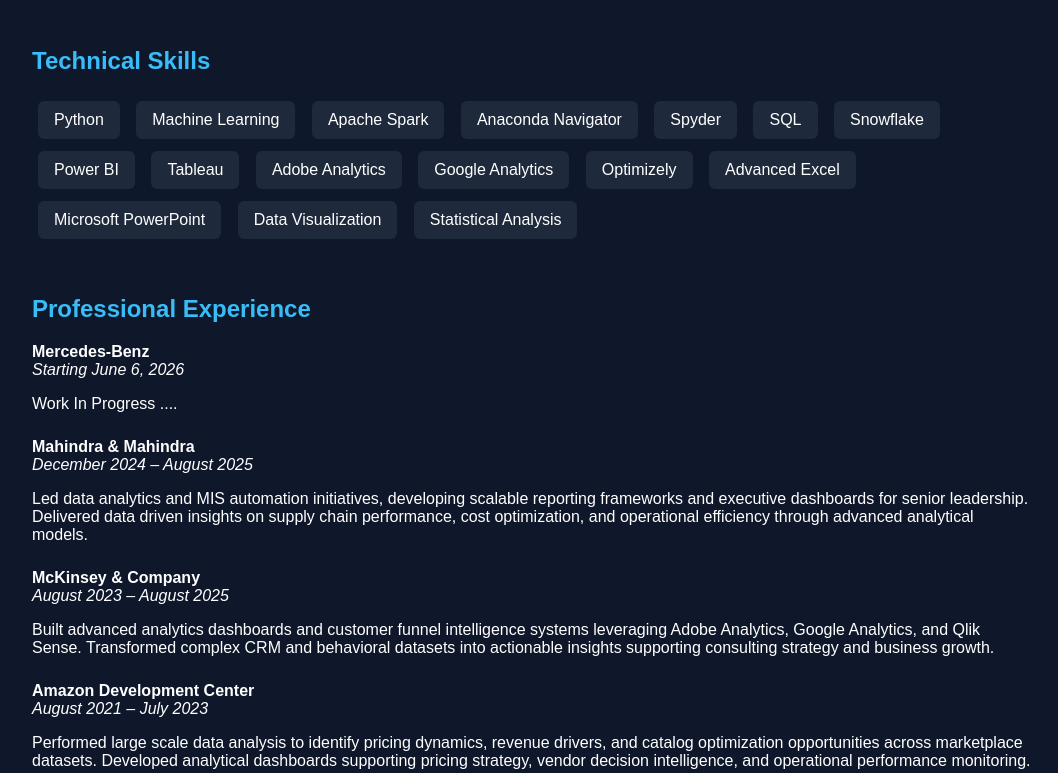
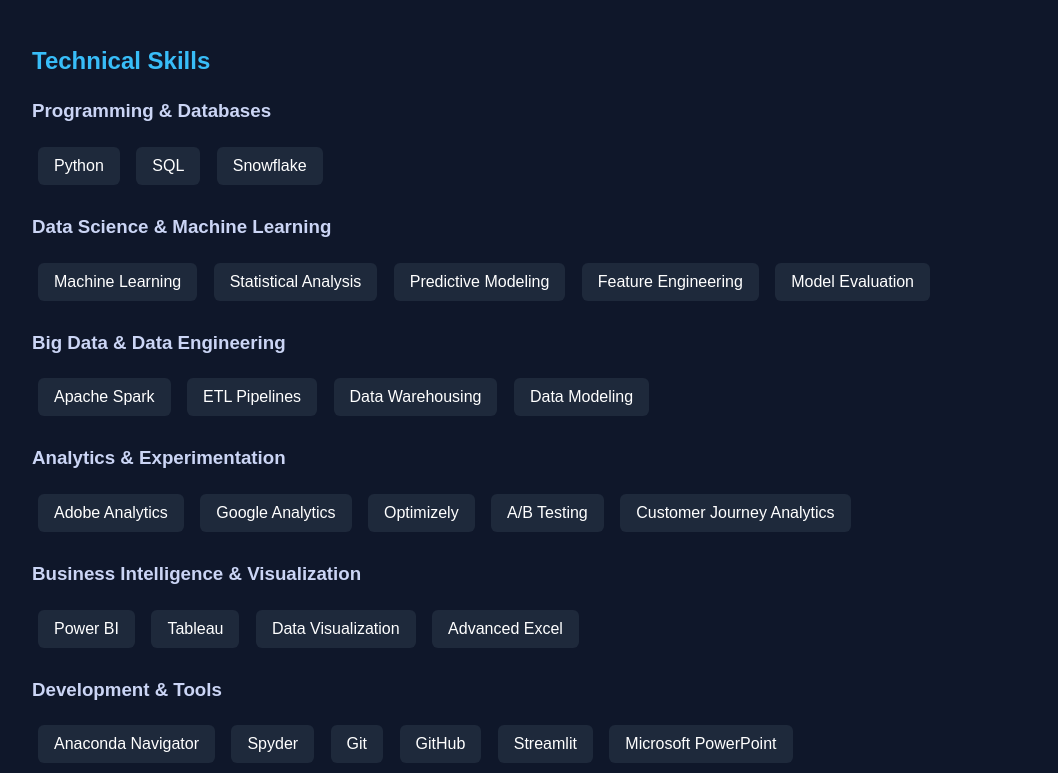
Before and after one commit to punitkumarbeura/punitkumarbeura.github.io, a website: page index.html in a window 1280 px wide. Shown: the part 516-1289 px from the top of the page, without its empty margins (108-1166 px from the left). Drawn offline with Linux system fonts and the light colour scheme.

Commit message:
Update index.html

```diff
--- a/index.html
+++ b/index.html
@@ -55,6 +55,11 @@
 h2{
 color:#38bdf8;
 margin-top:50px;
+}
+
+h3{
+margin-top:25px;
+color:#cbd5f5;
 }
 
 .tagline{
@@ -139,22 +144,44 @@
 
 <div class="skills">
 
+<h3>Programming & Databases</h3>
 <span>Python</span>
-<span>Machine Learning</span>
-<span>Apache Spark</span>
-<span>Anaconda Navigator</span>
-<span>Spyder</span>
 <span>SQL</span>
 <span>Snowflake</span>
-<span>Power BI</span>
-<span>Tableau</span>
+
+<h3>Data Science & Machine Learning</h3>
+<span>Machine Learning</span>
+<span>Statistical Analysis</span>
+<span>Predictive Modeling</span>
+<span>Feature Engineering</span>
+<span>Model Evaluation</span>
+
+<h3>Big Data & Data Engineering</h3>
+<span>Apache Spark</span>
+<span>ETL Pipelines</span>
+<span>Data Warehousing</span>
+<span>Data Modeling</span>
+
+<h3>Analytics & Experimentation</h3>
 <span>Adobe Analytics</span>
 <span>Google Analytics</span>
 <span>Optimizely</span>
+<span>A/B Testing</span>
+<span>Customer Journey Analytics</span>
+
+<h3>Business Intelligence & Visualization</h3>
+<span>Power BI</span>
+<span>Tableau</span>
+<span>Data Visualization</span>
 <span>Advanced Excel</span>
+
+<h3>Development & Tools</h3>
+<span>Anaconda Navigator</span>
+<span>Spyder</span>
+<span>Git</span>
+<span>GitHub</span>
+<span>Streamlit</span>
 <span>Microsoft PowerPoint</span>
-<span>Data Visualization</span>
-<span>Statistical Analysis</span>
 
 </div>
 
@@ -224,16 +251,16 @@
 </div>
 
 <div class="project-card">
-<a href="https://docs.google.com/document/d/1Gae1LinMAu1PyCI-5cy4ZylX5IgXchIK/edit?usp=drivesdk&ouid=103279916881728083025&rtpof=true&sd=true">
+<a href="https://docs.google.com/document/d/1Gae1LinMAu1PyCI-5cy4ZylX5IgXchIK/edit">
 Machine Learning Based Cholera Outbreak Risk Analysis Riyadh 2023
 </a>
-  </div>
+</div>
 
 <div class="project-card">
 <a href="https://www.ccbp.in">
-Freelancing Built Website -NXTWave
+Freelancing Built Website - NXTWave
 </a>
-  </div>
+</div>
 
 <div class="project-card">
 <a href="https://docs.google.com/presentation/d/1ilI6X-kk4iW1M0JH5gupDHrB7piIDkJ_0HY6wPwNRPI/edit">
```
